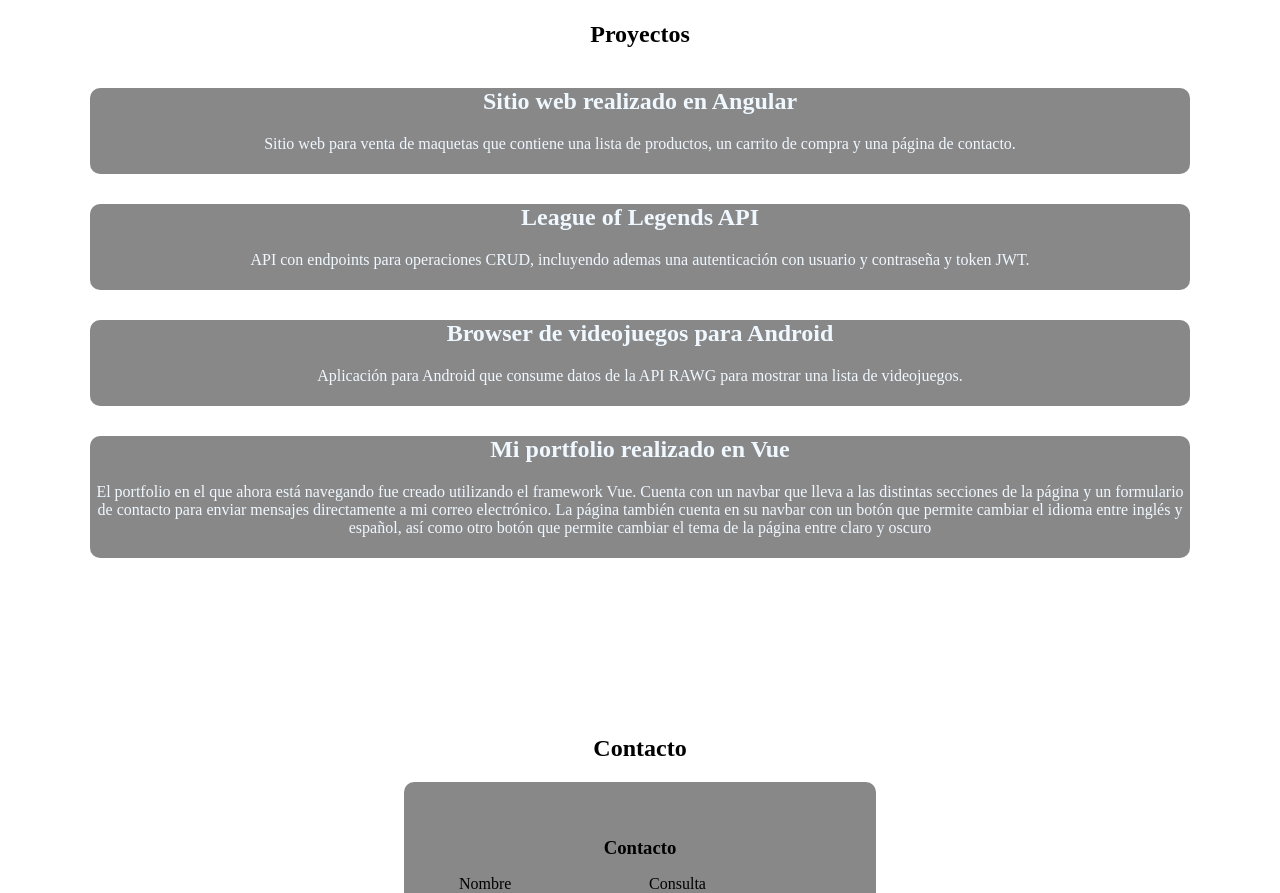
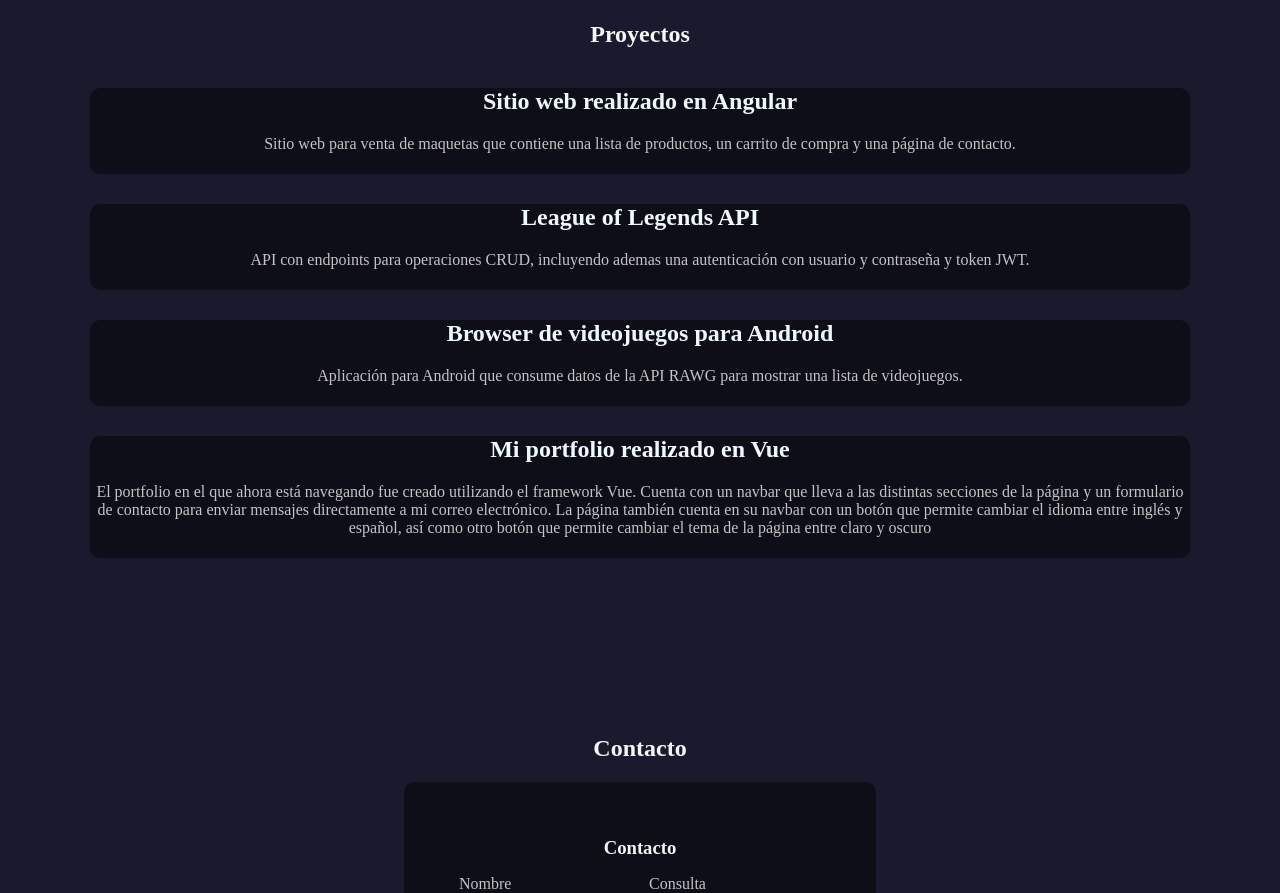
Before and after one commit to lilCapybara/Landing-page, a Vue app in the folder Landing page/: page / in a window 1280 px wide. Shown: the part 2040-2933 px from the top of the page. Built offline with nearby package versions, Linux system fonts and the light colour scheme.

Commit message:
Corregido tema equivocado en el boton de cambiar tema

```diff
--- a/Landing page/src/components/ThemeButton.vue
+++ b/Landing page/src/components/ThemeButton.vue
@@ -1,12 +1,18 @@
 <script setup lang="ts">
-import { ref } from 'vue'
+import { ref, onMounted } from 'vue'
 
 const isDark = ref(true)
 
+function applyTheme() {
+  document.body.className = isDark.value ? 'dark' : 'light'
+}
+
 function toggleTema() {
   isDark.value = !isDark.value
-  document.body.className = isDark.value ? 'dark' : 'light'
+  applyTheme()
 }
+
+onMounted(applyTheme)
 </script>
 
 <template>
```
